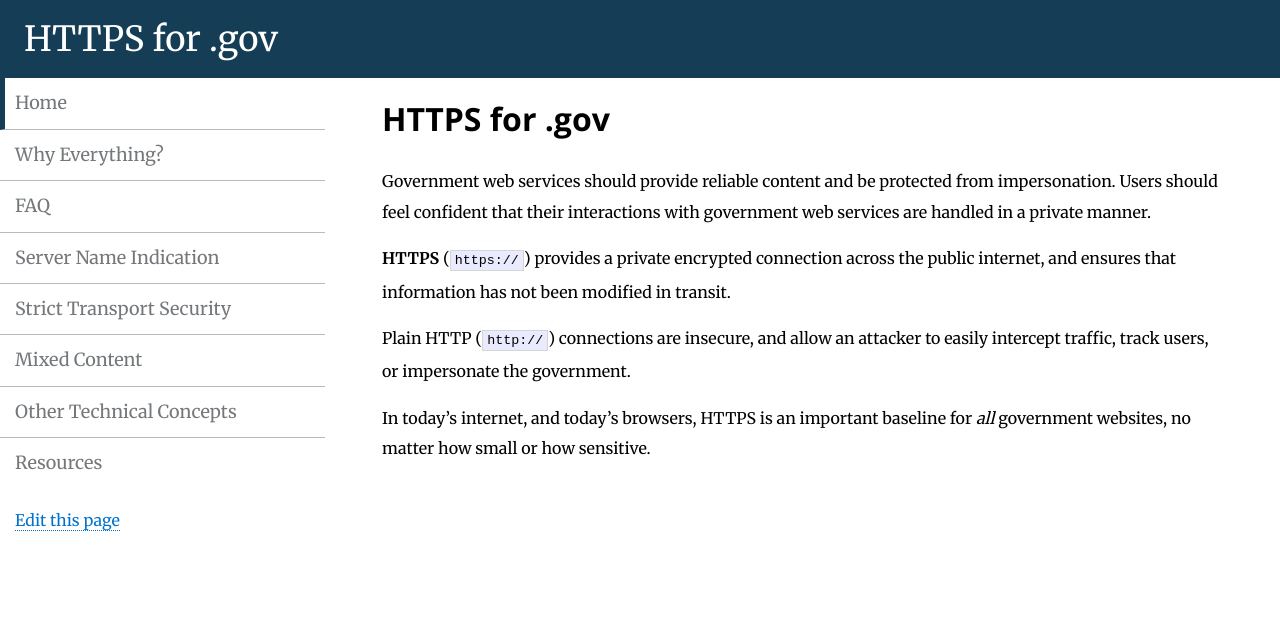
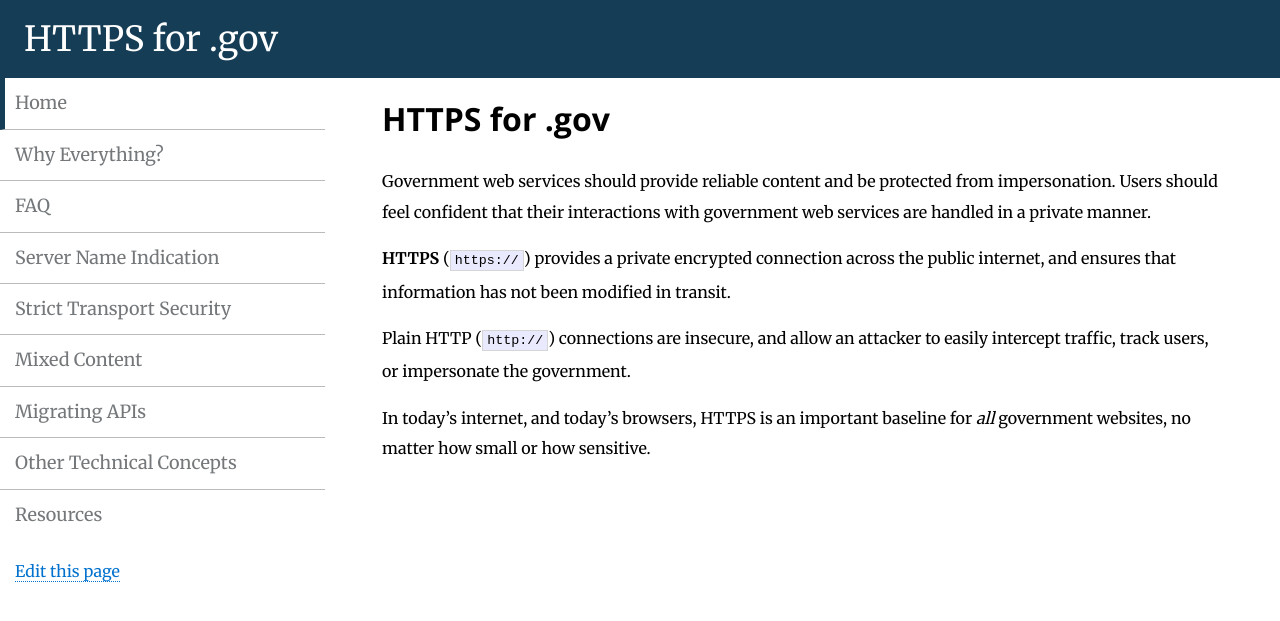
Before and after one commit to GSA/https, a Jekyll site: the page built from pages/index.md, in a window 1280 px wide. Shown: the top 621 px of the page. Built offline with Jekyll 4.4.1, drawn with Linux system fonts in a browser that asks for light colours; Markdown is read by kramdown in place of the engine named in the settings.

Commit message:
Add the Migrating APIs page to the config.

```diff
--- a/_config.yml
+++ b/_config.yml
@@ -38,6 +38,8 @@ navigation:
   url: /hsts/
 - text: Mixed Content
   url: /mixed-content/
+- text: Migrating APIs
+  url: /apis/
 - text: Other Technical Concepts
   url: /technical-concepts/
 - text: Resources
```
